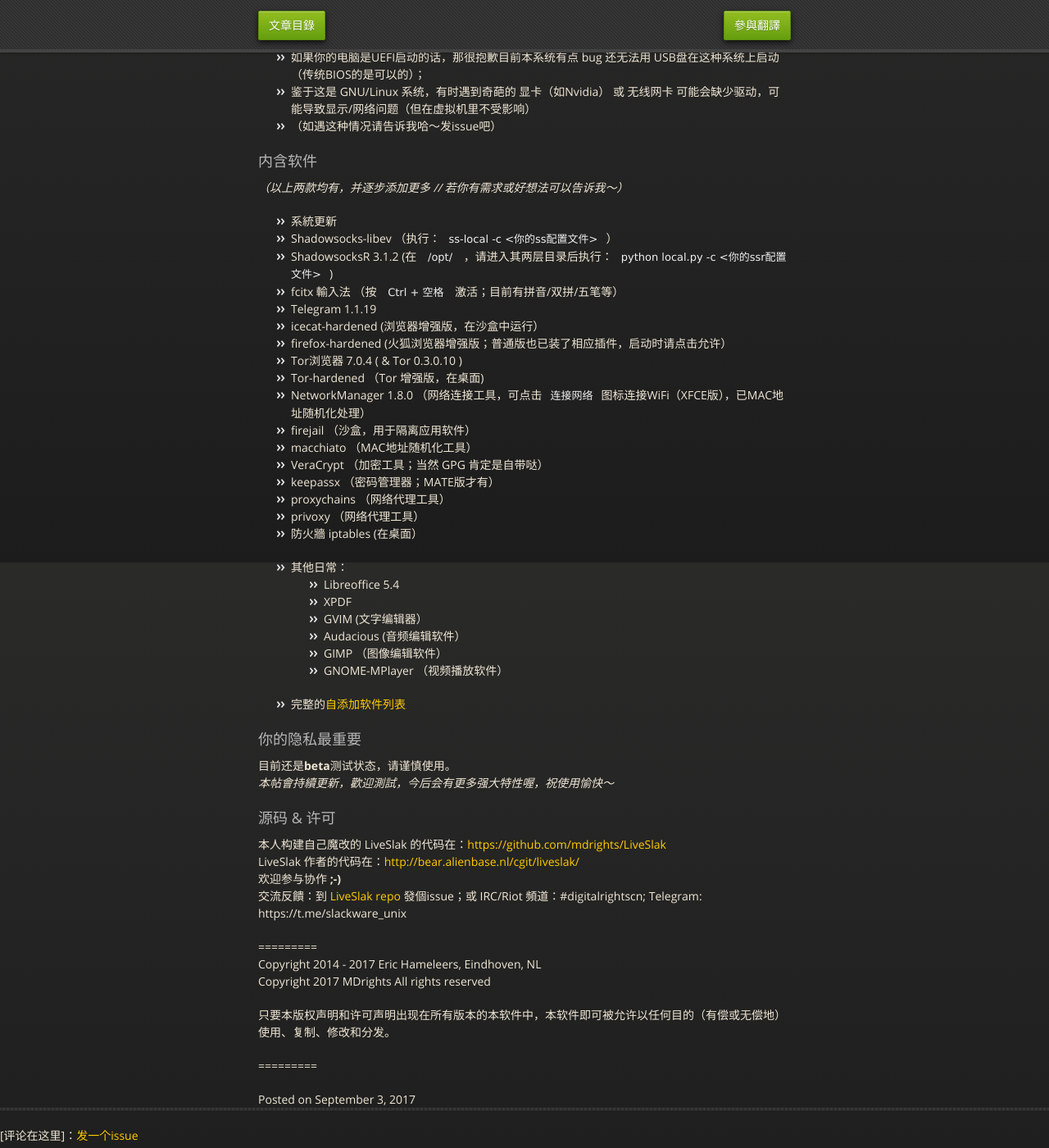
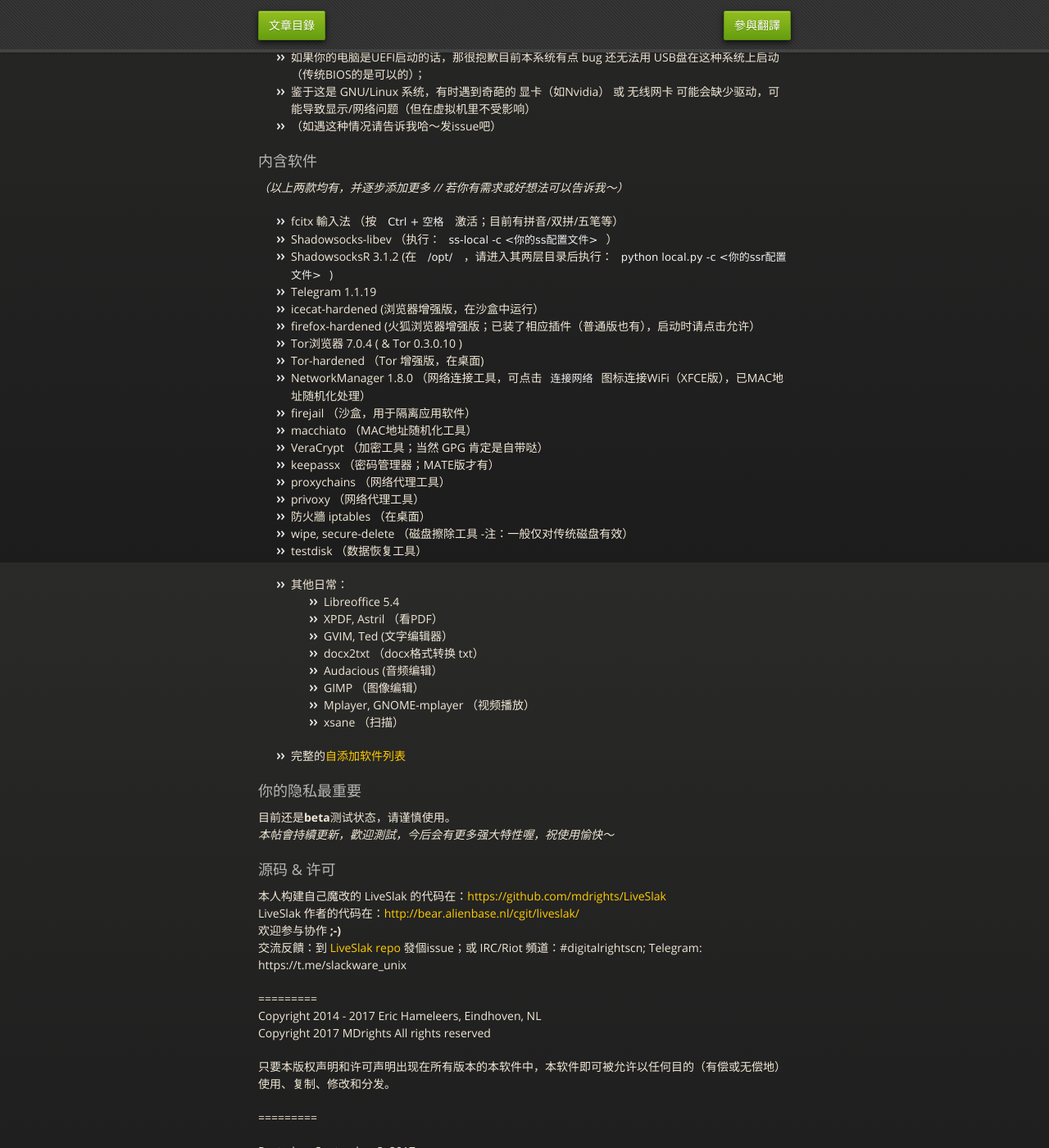
Before and after one commit to mdrights/os-observe, a Jekyll site: the page built from _posts/2017-12-31-Liveslak-intro.md, in a window 1280 px wide and 1400 px high, scrolled down 1114 px. Shown: the whole window at 82% size. Built offline with Jekyll 4.4.1, drawn with Linux system fonts in a browser that asks for light colours.

Commit message:
update liveslak intro

```diff
--- a/_posts/2017-12-31-Liveslak-intro.md
+++ b/_posts/2017-12-31-Liveslak-intro.md
@@ -53,13 +53,12 @@
 
 ### 内含软件
 _（以上两款均有，并逐步添加更多 // 若你有需求或好想法可以告诉我～）_
-- 系統更新
+- fcitx 輸入法 （按 `Ctrl + 空格` 激活；目前有拼音/双拼/五笔等）
 - Shadowsocks-libev （执行：`ss-local -c <你的ss配置文件>`）
 - ShadowsocksR 3.1.2 (在 `/opt/` ，请进入其两层目录后执行：`python local.py -c <你的ssr配置文件>`)
-- fcitx 輸入法 （按 `Ctrl + 空格` 激活；目前有拼音/双拼/五笔等）
 - Telegram 1.1.19
 - icecat-hardened (浏览器增强版，在沙盒中运行）
-- firefox-hardened (火狐浏览器增强版；普通版也已装了相应插件，启动时请点击允许）
+- firefox-hardened (火狐浏览器增强版；已装了相应插件（普通版也有），启动时请点击允许）
 - Tor浏览器 7.0.4 ( & Tor 0.3.0.10 )
 - Tor-hardened （Tor 增强版，在桌面)
 - NetworkManager 1.8.0 （网络连接工具，可点击`连接网络`图标连接WiFi（XFCE版），已MAC地址随机化处理）
@@ -69,15 +68,19 @@
 - keepassx （密码管理器；MATE版才有）
 - proxychains （网络代理工具）
 - privoxy （网络代理工具）
-- 防火牆 iptables (在桌面）
+- 防火牆 iptables （在桌面）
+- wipe, secure-delete （磁盘擦除工具 -注：一般仅对传统磁盘有效）
+- testdisk  （数据恢复工具）
 
 - 其他日常：
     - Libreoffice 5.4
-    - XPDF
-    - GVIM (文字编辑器）
-    - Audacious (音频编辑软件）
-    - GIMP （图像编辑软件）
-    - GNOME-MPlayer （视频播放软件）
+    - XPDF, Astril （看PDF）
+    - GVIM, Ted (文字编辑器）
+    - docx2txt  （docx格式转换 txt）
+    - Audacious (音频编辑）
+    - GIMP （图像编辑）
+    - Mplayer, GNOME-mplayer （视频播放）
+    - xsane （扫描）
 
 - 完整的[自添加软件列表](https://github.com/mdrights/LiveSlak/blob/mdrights/pkglists/mdrights.lst)
 
```
